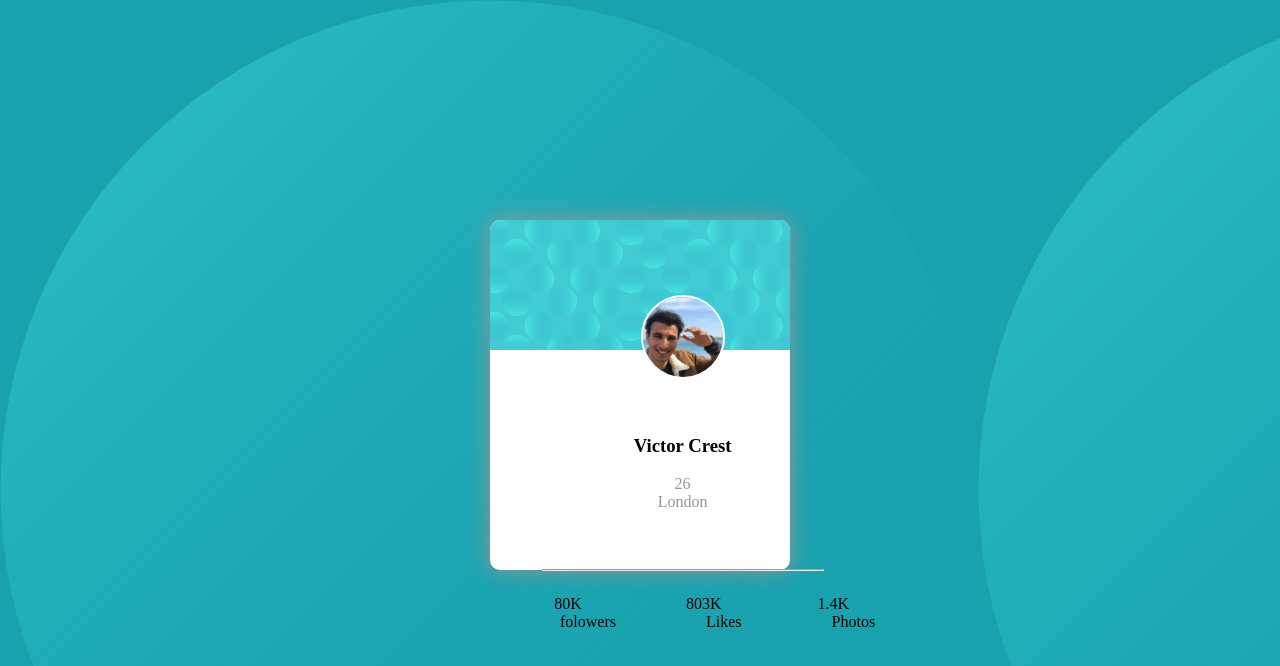
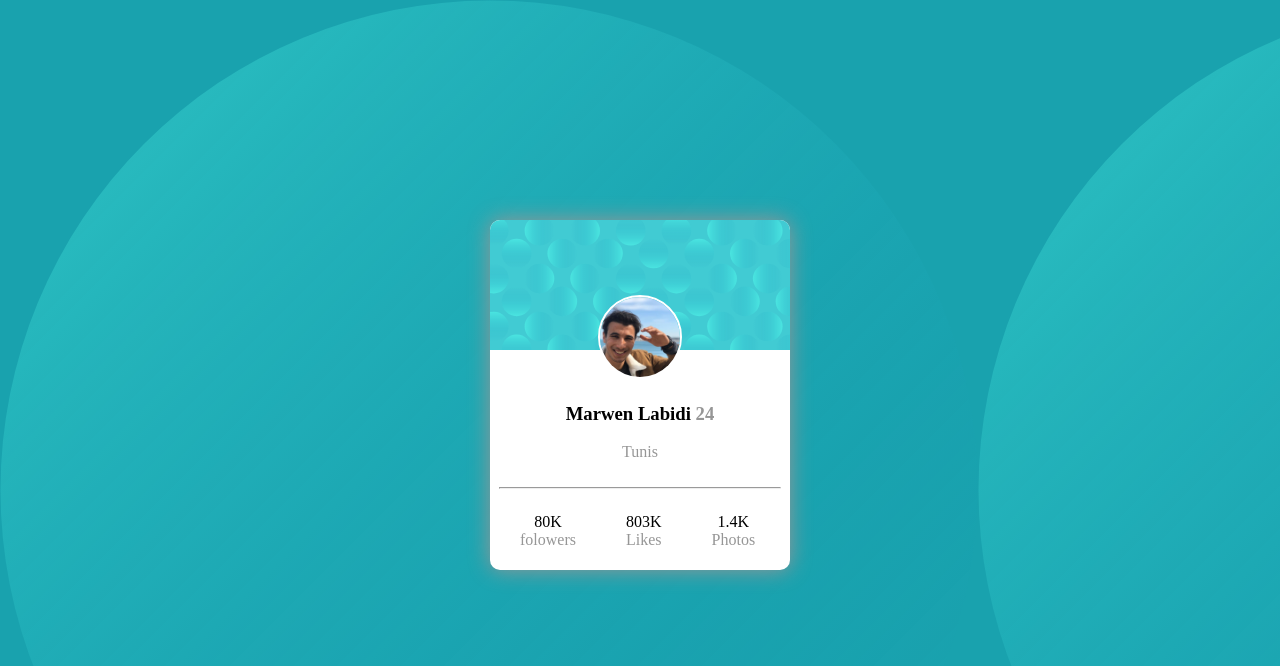
Before and after one commit to MarwenLabidi/profile-card-component, a plain HTML site: page index.html in a window 1280 px wide. Drawn offline with Linux system fonts and the light colour scheme.

Commit message:
#code:[index.html] mdifier html structure

```diff
--- a/index.html
+++ b/index.html
@@ -12,23 +12,23 @@
         <section></section>
         <section>
             <img src="./images/profile-image.jpg" alt="profile-image.jpg">
-            <p>
-                <h3>Victor Crest</h3>  <span>26</span> <span>London</span>
-            </p>
+
+            <h3>Marwen Labidi  <span>24</span></h3>
+            <span>Tunis</span>
             <br>
             <hr>
             <dl>
                 <div>
                     <dt>80K</dt>
-                    <dd>folowers</dd>
+                    <dt>folowers</dt>
                 </div>
                 <div>
                     <dt>803K</dt>
-                    <dd>Likes</dd>
+                    <dt>Likes</dt>
                 </div>
                 <div>
                     <dt>1.4K</dt>
-                    <dd>Photos</dd>
+                    <dt>Photos</dt>
                 </div>
             </dl>
         </section>
```
